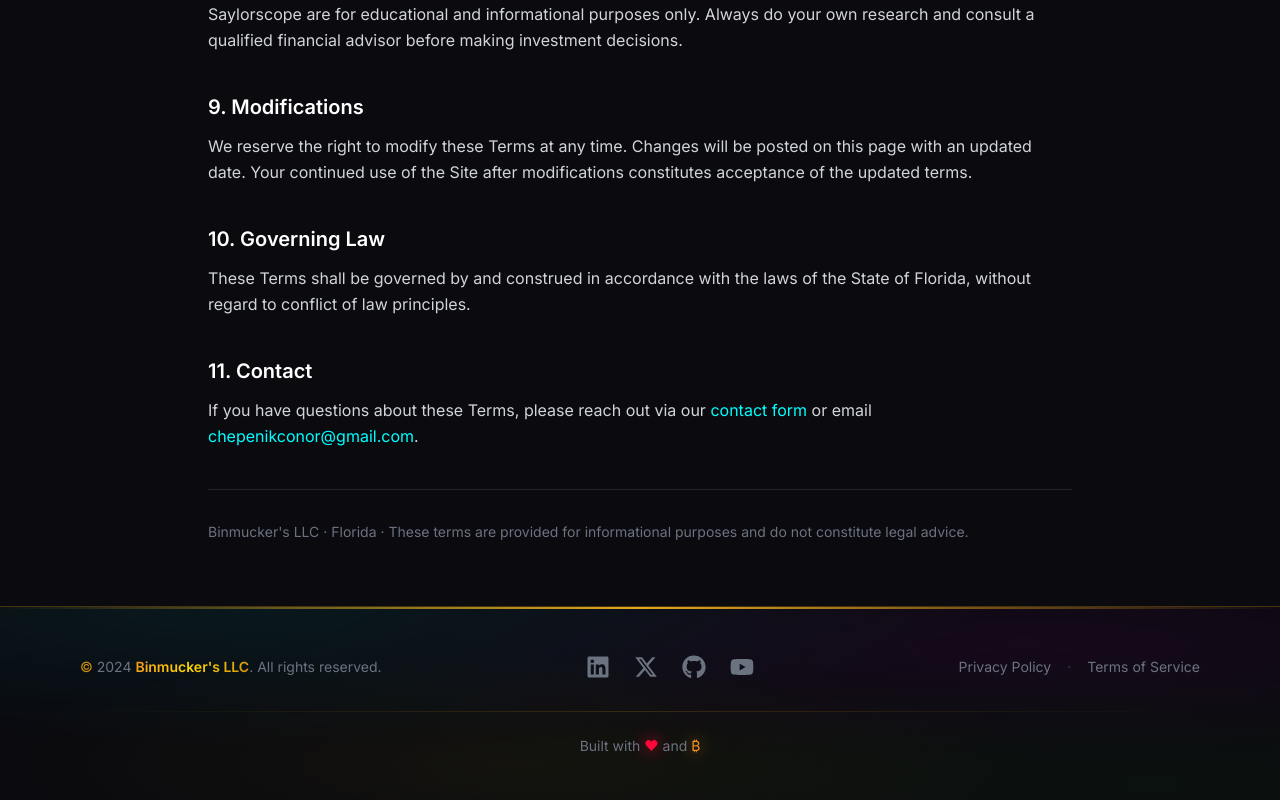
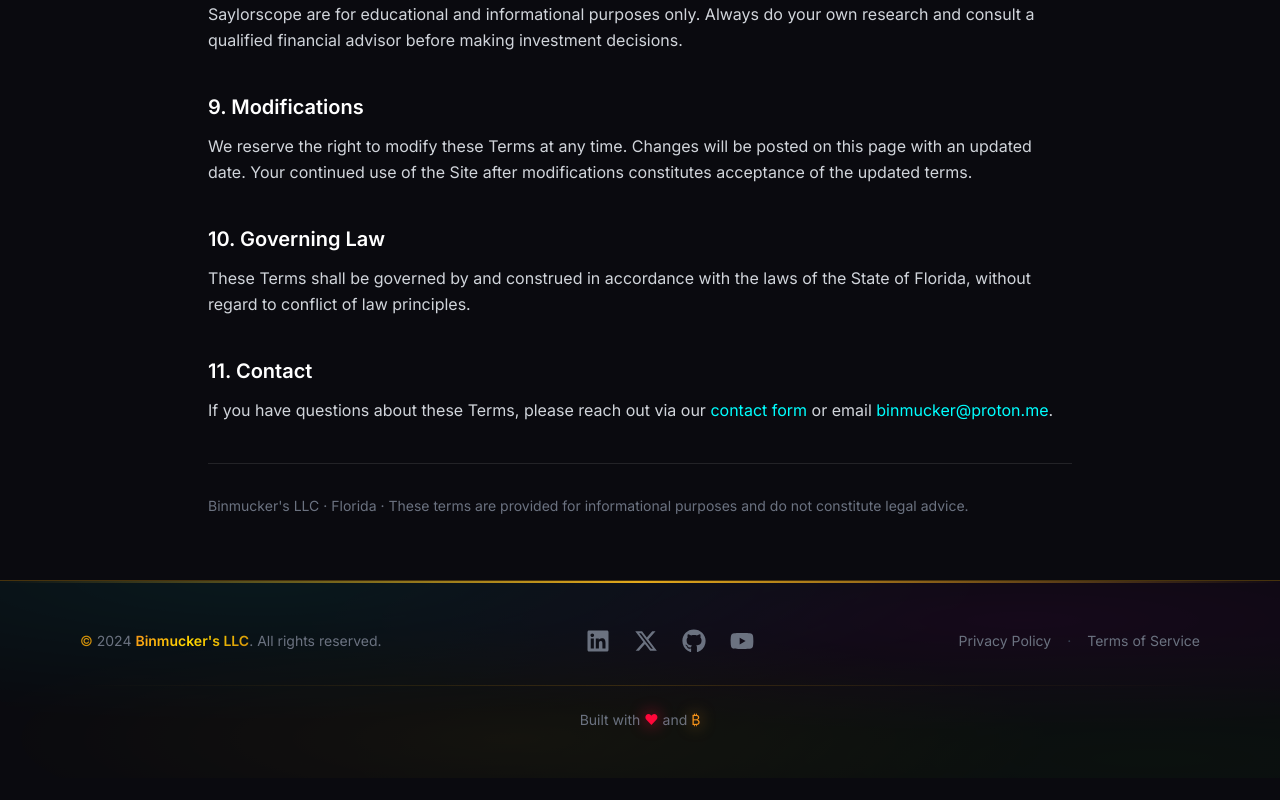
Before and after one commit to Chepenik/binmuckernextjs, a Next.js app: page /terms in a window 1280 px wide. Shown: the part 1642-2442 px from the top of the page. After the commit the page ends 2420 px from the top, so only its background shows below. Built offline with nearby package versions, Linux system fonts and the light colour scheme.

Commit message:
updating email

```diff
--- a/src/app/terms/page.tsx
+++ b/src/app/terms/page.tsx
@@ -114,8 +114,8 @@
             <p>
               If you have questions about these Terms, please reach out via our{' '}
               <a href="/contact" className="text-neon-cyan hover:underline">contact form</a> or email{' '}
-              <a href="mailto:chepenikconor@gmail.com" className="text-neon-cyan hover:underline">
-                chepenikconor@gmail.com
+              <a href="mailto:binmucker@proton.me" className="text-neon-cyan hover:underline">
+                binmucker@proton.me
               </a>.
             </p>
           </section>
```
